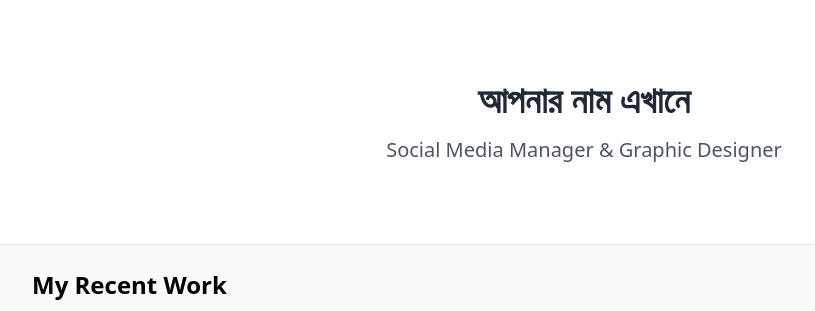
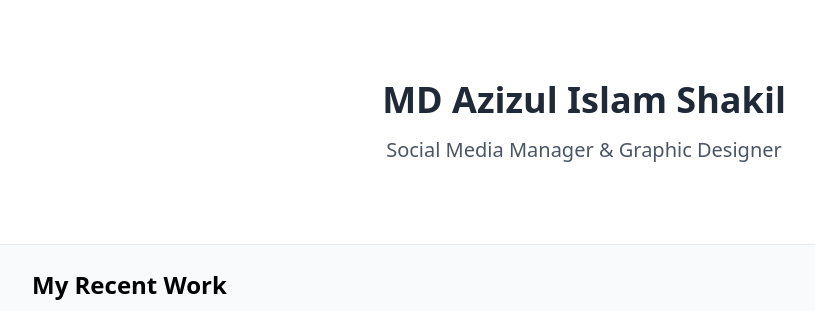
Before and after one commit to affinity6742/my-portfolio, a plain HTML site: page index.html in a window 1280 px wide. Shown: the top 311 px of the page, without its empty margins (56-871 px from the left). Drawn offline with nearby package versions, Linux system fonts and the light colour scheme.

Commit message:
Update index.html

```diff
--- a/index.html
+++ b/index.html
@@ -9,7 +9,7 @@
 <body class="bg-gray-50 font-sans">
     <!-- Hero Section -->
     <header class="py-20 text-center bg-white border-b">
-        <h1 class="text-4xl font-bold text-gray-800">আপনার নাম এখানে</h1>
+        <h1 class="text-4xl font-bold text-gray-800">MD Azizul Islam Shakil</h1>
         <p class="mt-4 text-xl text-gray-600">Social Media Manager & Graphic Designer</p>
     </header>
 
```
